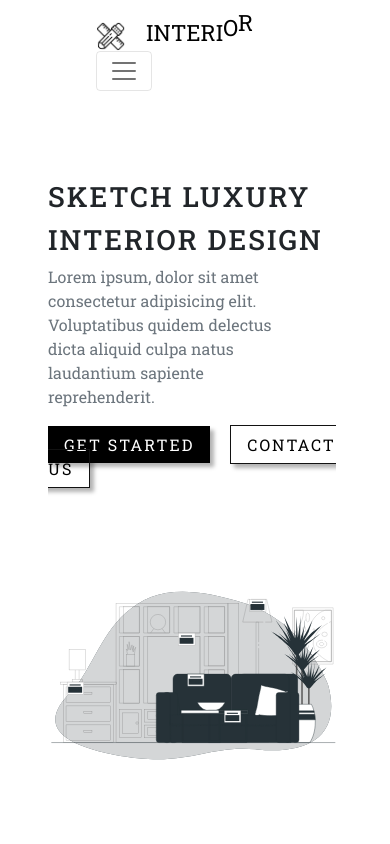
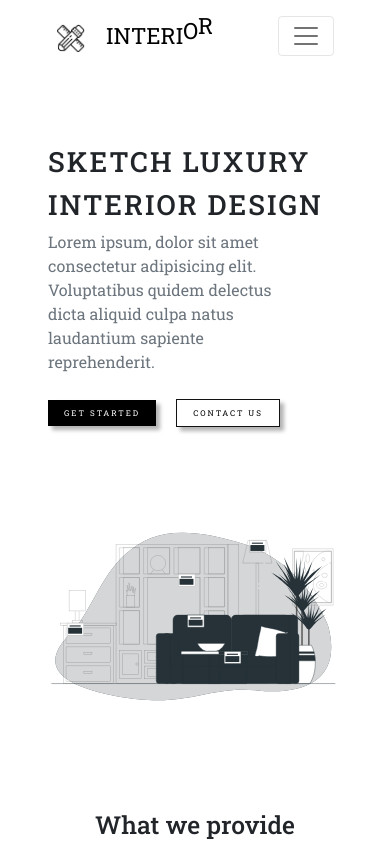
Before and after one commit to vigneswaran162/interior-design, a plain HTML site: page index.html in a window 390 px wide. Shown: the top 844 px of the page. Drawn offline with nearby package versions, Linux system fonts and the light colour scheme.

Commit message:
fix: button issue solved

```diff
--- a/css/style.css
+++ b/css/style.css
@@ -201,6 +201,10 @@ footer{
     .h-strech{
         grid-column: span 1;
     }
+
+    .content a{
+        font-size: 8px !important;
+    }
 }
 @keyframes animate{
     0%{
--- a/index.html
+++ b/index.html
@@ -15,7 +15,7 @@
     <link rel="stylesheet" href="https://cdnjs.cloudflare.com/ajax/libs/magnific-popup.js/1.1.0/magnific-popup.min.css">
   </head>
   <body>
-    <nav class="navbar navbar-expand-lg navbar-light px-5 py-3">
+    <nav class="navbar navbar-expand-lg navbar-light px-2 py-3">
         <div class="container-fluid px-5">
 
           <div class="wavy">       <a class="navbar-brand" href="#"><img src="/assets/design.png" class="img-fluid" alt=""></a> <span style="--i:1;">I</span><span style="--i:2;">N</span><span style="--i:3;">T</span><span style="--i:4;">E</span><span style="--i:5;">R</span><span style="--i:6;">I</span><span style="--i:7;">O</span><span style="--i:8;">R</span></div>
```
